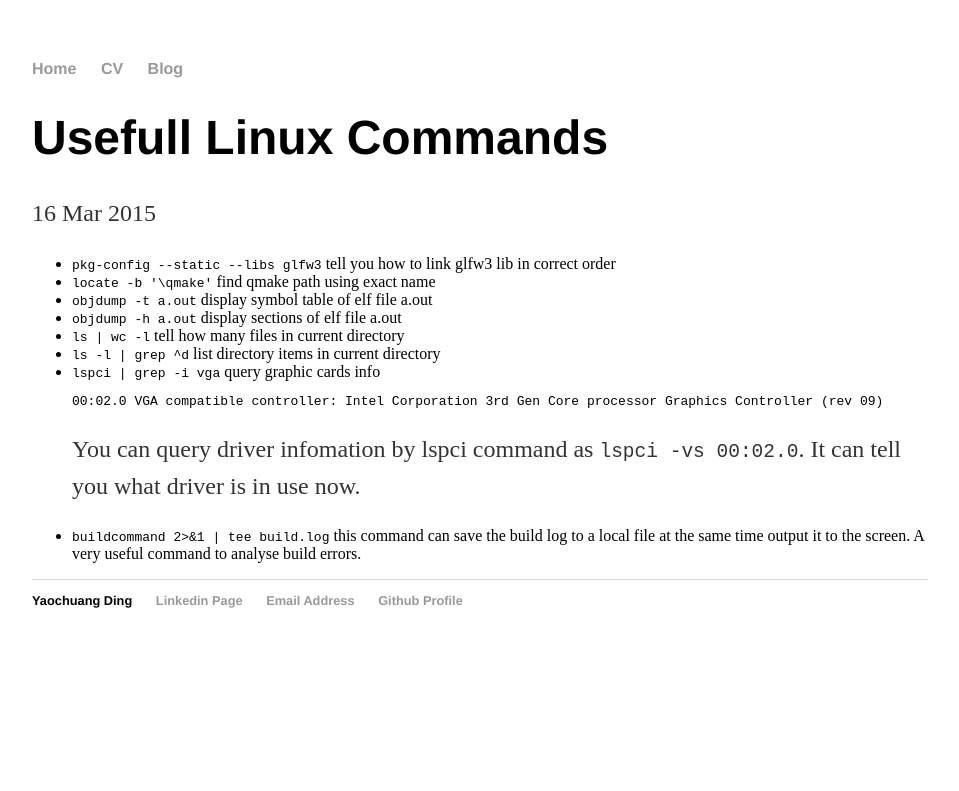
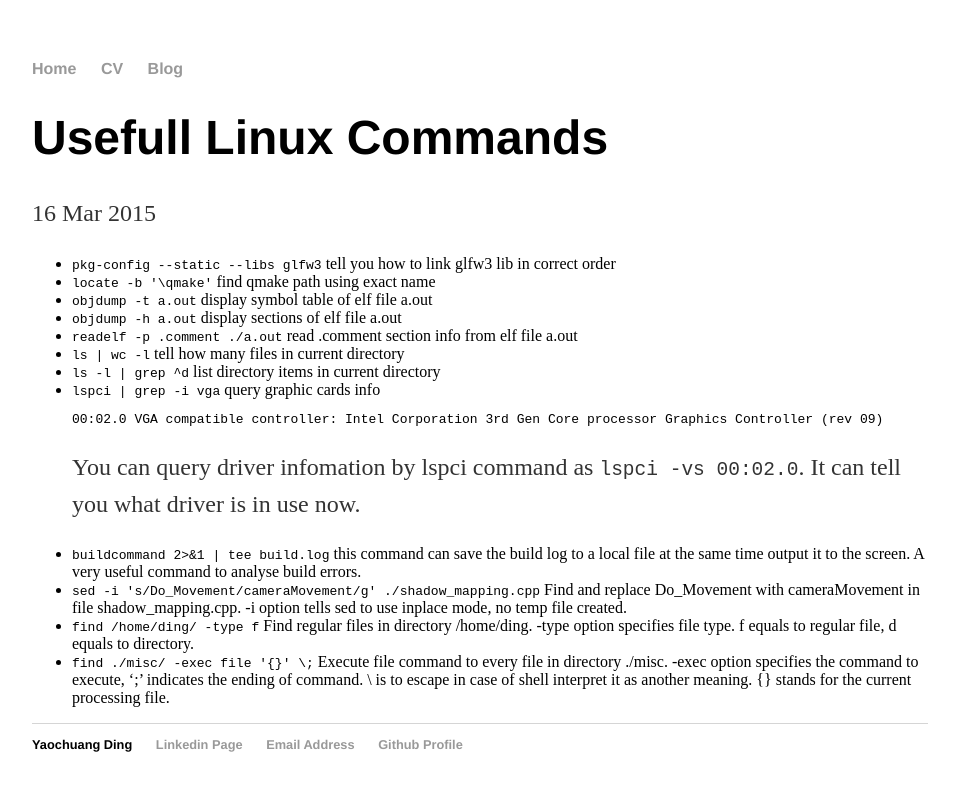
Before and after one commit to ychding11/ychding11.github.io, a Jekyll site: the page built from _posts/2015-03-16-Useful-Linux-Command.md, in a window 1280 px wide. Shown: the top 791 px of the page, without its empty margins (160-1119 px from the left). Built offline with Jekyll 4.4.1, drawn with Linux system fonts in a browser that asks for light colours.

Commit message:
add Linux commands

```diff
--- a/_posts/2015-03-16-Useful-Linux-Command.md
+++ b/_posts/2015-03-16-Useful-Linux-Command.md
@@ -7,6 +7,7 @@ date: 2015-03-16
 - `locate -b '\qmake'` find qmake path using exact name
 - `objdump -t a.out` display symbol table of elf file a.out
 - `objdump -h a.out` display sections of elf file a.out
+- `readelf -p .comment ./a.out` read .comment section info from elf file a.out
 - `ls | wc -l` tell how many files in current directory
 - `ls -l | grep ^d` list directory items in current directory
 - `lspci | grep -i vga` query graphic cards info
@@ -16,3 +17,10 @@ date: 2015-03-16
 You can query driver infomation by lspci command as `lspci -vs 00:02.0`. It can tell you what driver is in use now.
 - `buildcommand 2>&1 | tee build.log` this command can save the build log to a local file at the same time output it
  to the screen. A very useful command to analyse build errors.
+- `sed -i 's/Do_Movement/cameraMovement/g' ./shadow_mapping.cpp` Find and replace Do_Movement with cameraMovement
+in file shadow_mapping.cpp. -i option tells sed to use inplace mode, no temp file created.
+- `find /home/ding/ -type f` Find regular files in directory /home/ding. -type option specifies file type.
+f equals to regular file, d equals to directory.
+- `find ./misc/ -exec file '{}' \;` Execute file command to every file in directory ./misc. -exec option
+specifies the command to execute, ';' indicates the ending of command. \ is to escape in case of shell
+interpret it as another meaning. {} stands for the current processing file.
```
